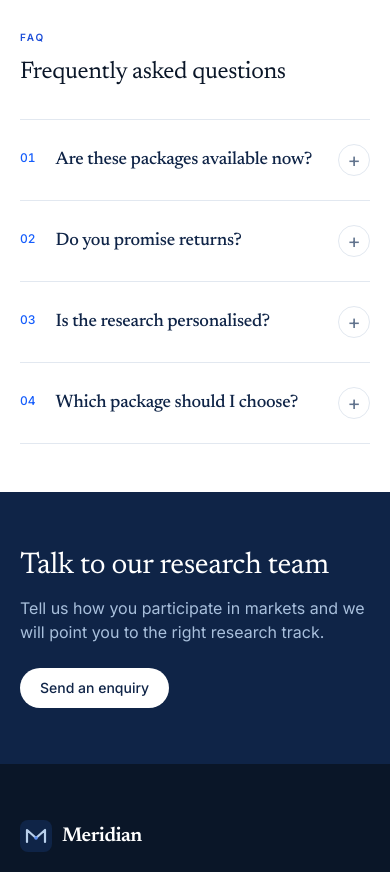
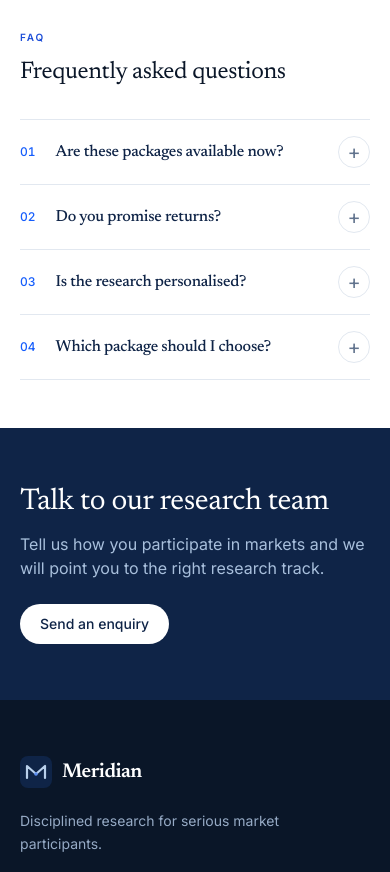
Before and after one commit to dilseresearchlab-git/Advisory, a Next.js app: page /pricing in a window 390 px wide. Shown: the part 4040-4912 px from the top of the page. Built offline with nearby package versions, Linux system fonts and the light colour scheme.

Commit message:
saving the advisory page faq responsiveness changes

```diff
--- a/src/app/pricing/page.js
+++ b/src/app/pricing/page.js
@@ -108,13 +108,13 @@ export default function PricingPage() {
         <div className="mt-8 border-t border-slate-200">
           {faqs.map((f, index) => (
             <details key={f.q} className="group border-b border-slate-200">
-              <summary className="flex cursor-pointer list-none items-center justify-between gap-6 py-6">
+              <summary className="flex cursor-pointer list-none items-center justify-between gap-6 py-4 md:py-6">
                 <div className="flex items-start gap-5">
                   <span className="mt-1 text-xs font-medium tabular-nums text-blue-600">
                     {String(index + 1).padStart(2, "0")}
                   </span>
 
-                  <h3 className="text-lg font-medium text-navy transition-colors group-hover:text-blue-700">
+                  <h3 className="text-base md:text-lg font-medium text-navy transition-colors group-hover:text-blue-700">
                     {f.q}
                   </h3>
                 </div>
@@ -125,7 +125,7 @@ export default function PricingPage() {
               </summary>
 
               <div className="pb-6 pl-10 pr-12 sm:pl-12">
-                <p className="max-w-3xl text-sm leading-7 text-muted">{f.a}</p>
+                <p className="max-w-3xl text-sm leading-relaxed md:leading-7 text-muted">{f.a}</p>
               </div>
             </details>
           ))}
```
